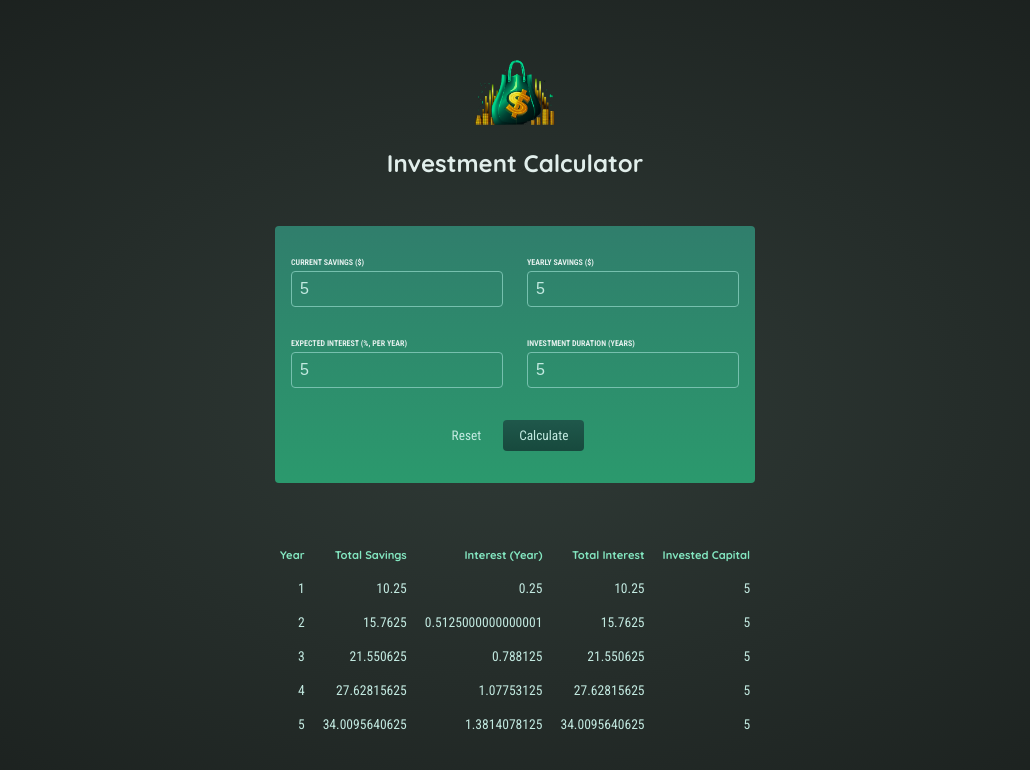
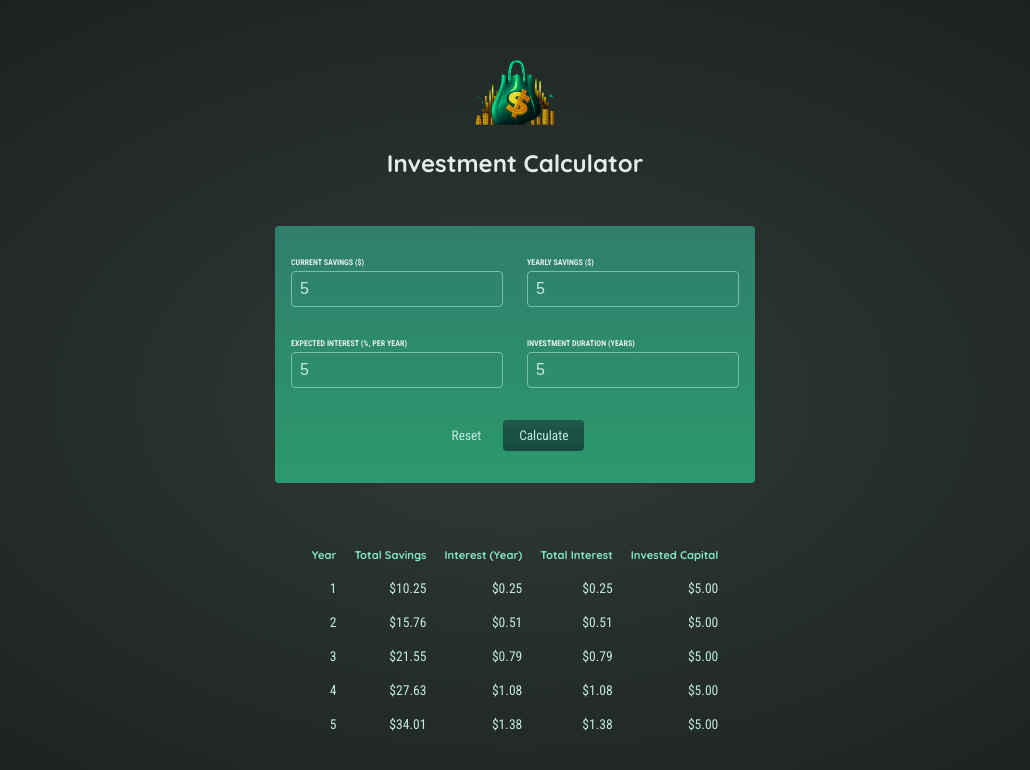
Before and after one commit to varje/01-starting-project-20, a React (Create React App) app: page / in a window 1280 px wide. Both pictures are taken after typing "5", "5", "5", "5" into the empty fields and a click on the button "Calculate". Shown: the top 770 px of the page, without its empty margins (125-1155 px from the left). Built offline with nearby package versions, Linux system fonts and the light colour scheme.

Commit message:
add formatter

```diff
--- /dev/null
+++ b/src/Formatter.js
@@ -0,0 +1,8 @@
+const formatter = new Intl.NumberFormat('en-US', {
+  style: 'currency',
+  currency: 'USD',
+  minimumFractionDigits: 2,
+  maximumFractionDigits: 2,
+});
+
+export default formatter;
--- a/src/components/InvestmentsTable.js
+++ b/src/components/InvestmentsTable.js
@@ -1,4 +1,5 @@
 import './InvestmentsTable.css';
+import formatter from '../Formatter.js';
 
 const InvestmentsTable = ({ data }) => {
   if (data === undefined || data.length === 0) {
@@ -22,10 +23,10 @@
         {data.map((yearData) => (
           <tr key={yearData.year}>
             <td>{yearData.year}</td>
-            <td>{yearData.savingsEndOfYear}</td>
-            <td>{yearData.yearlyInterest}</td>
-            <td>{yearData.savingsEndOfYear}</td>
-            <td>{yearData.yearlyContribution}</td>
+            <td>{formatter.format(yearData.savingsEndOfYear)}</td>
+            <td>{formatter.format(yearData.yearlyInterest)}</td>
+            <td>{formatter.format(yearData.yearlyInterest)}</td>
+            <td>{formatter.format(yearData.yearlyContribution)}</td>
           </tr>
         ))}
       </tbody>
```
